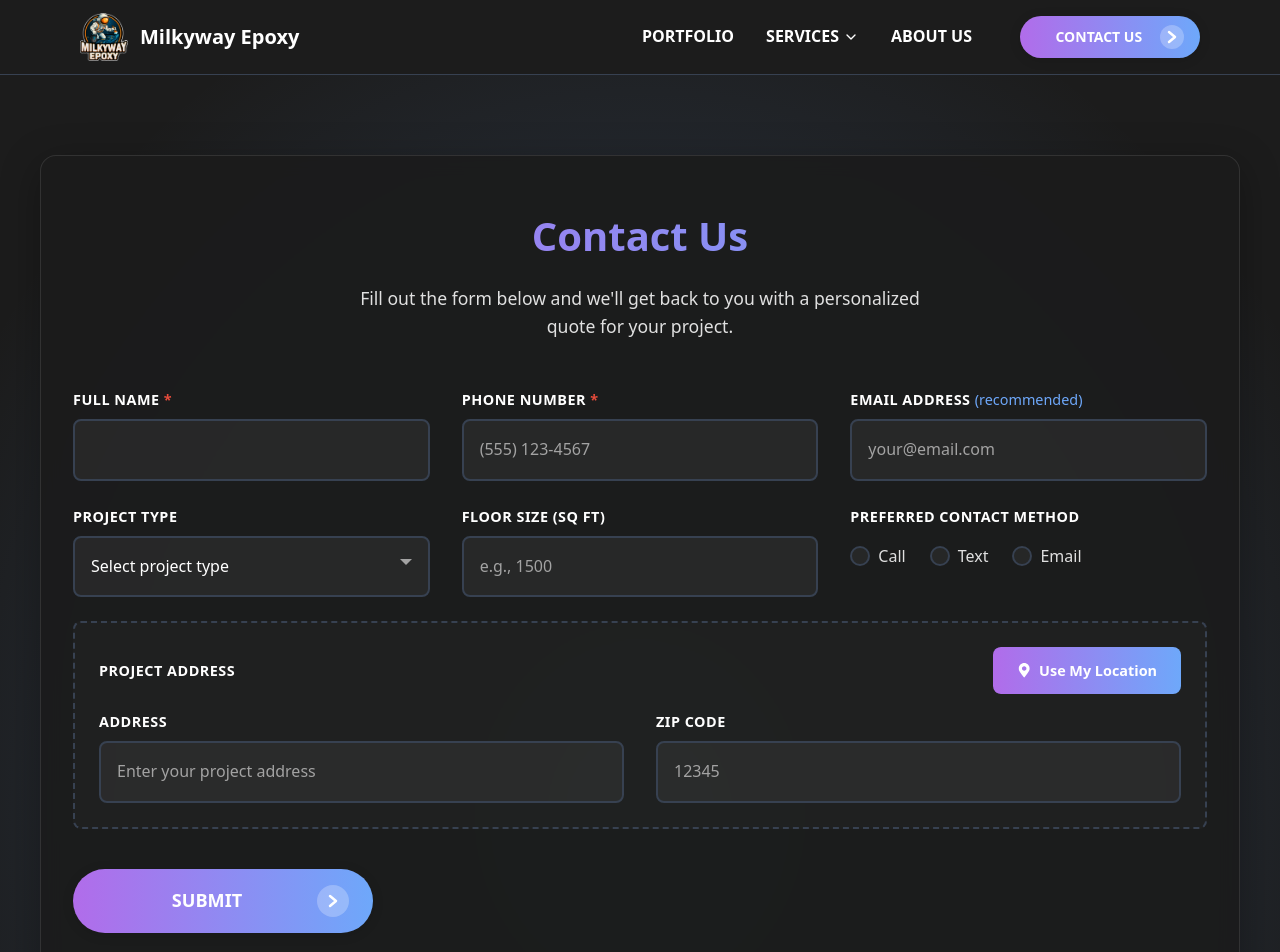
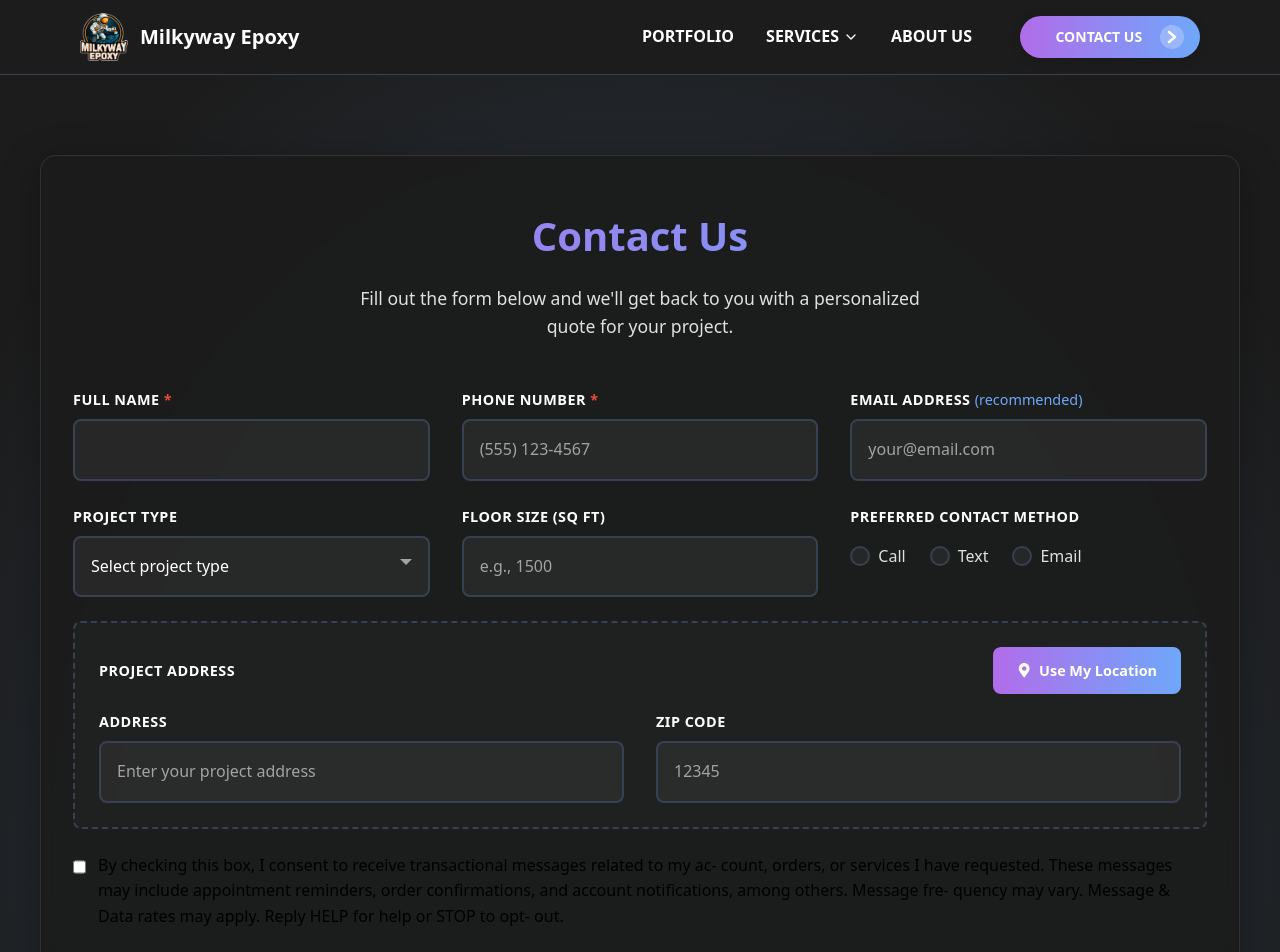
Before and after one commit to celalzamanoglu/epoxy-flooring, a Next.js app: page /contact in a window 1280 px wide. Shown: the top 952 px of the page. Built offline with nearby package versions, Linux system fonts and the light colour scheme.

Commit message:
feat/contact-form-confirmation-checkbox

```diff
--- a/src/components/ContactForm.module.css
+++ b/src/components/ContactForm.module.css
@@ -261,6 +261,18 @@
 
 .radioText {
   user-select: none;
+}
+
+.checkbox {
+  width: 1.25rem;
+  height: 1.25rem;
+  cursor: pointer;
+}
+
+.checkbox:focus,
+.checkbox:focus-visible {
+  outline: none;
+  box-shadow: none;
 }
 
 .submitSection {
--- a/src/components/ContactForm.tsx
+++ b/src/components/ContactForm.tsx
@@ -16,6 +16,7 @@ interface ContactFormData {
   address: string;
   zipCode: string;
   preferredContact: string;
+  consent: boolean;
 }
 
 const ContactForm: React.FC = () => {
@@ -28,6 +29,7 @@ const ContactForm: React.FC = () => {
     address: "",
     zipCode: "",
     preferredContact: "",
+    consent: false,
   });
 
   const [isGettingLocation, setIsGettingLocation] = useState(false);
@@ -37,6 +39,11 @@ const ContactForm: React.FC = () => {
   const handleInputChange = (e: React.ChangeEvent<HTMLInputElement | HTMLSelectElement | HTMLTextAreaElement>) => {
     const { name, value } = e.target;
     setFormData((prev) => ({ ...prev, [name]: value }));
+  };
+
+  const handleCheckboxChange = (e: React.ChangeEvent<HTMLInputElement>) => {
+    const { name, checked } = e.target;
+    setFormData((prev) => ({ ...prev, [name]: checked }));
   };
 
   const handleGetLocation = async () => {
@@ -65,6 +72,11 @@ const ContactForm: React.FC = () => {
     // Basic validation
     if (!formData.fullName.trim() || !formData.phoneNumber.trim()) {
       alert("Please fill in all required fields.");
+      return;
+    }
+
+    if (!formData.consent) {
+      alert("Please check the consent box to proceed.");
       return;
     }
 
@@ -100,6 +112,7 @@ const ContactForm: React.FC = () => {
         address: "",
         zipCode: "",
         preferredContact: "",
+        consent: false,
       });
     } catch (error) {
       console.error("Error submitting form:", error);
@@ -351,6 +364,27 @@ const ContactForm: React.FC = () => {
           </div>
         </div>
 
+        {/* Consent Checkbox */}
+        <div>
+          <label htmlFor="consent" style={{ display: "flex", alignItems: "flex-start", gap: "0.75rem" }}>
+            <input
+              type="checkbox"
+              id="consent"
+              name="consent"
+              checked={formData.consent}
+              onChange={handleCheckboxChange}
+              className={styles.checkbox}
+              style={{ marginTop: "0.25rem" }}
+            />
+            <span>
+              By checking this box, I consent to receive transactional messages related to my ac- count, orders, or
+              services I have requested. These messages may include appointment reminders, order confirmations, and
+              account notifications, among others. Message fre- quency may vary. Message & Data rates may apply. Reply
+              HELP for help or STOP to opt- out.
+            </span>
+          </label>
+        </div>
+
         <div className={styles.submitSection}>
           <Button size="large" onClick={() => {}} className={styles.submitButton}>
             {isSubmitting ? "Submitting..." : "SUBMIT"}
```
